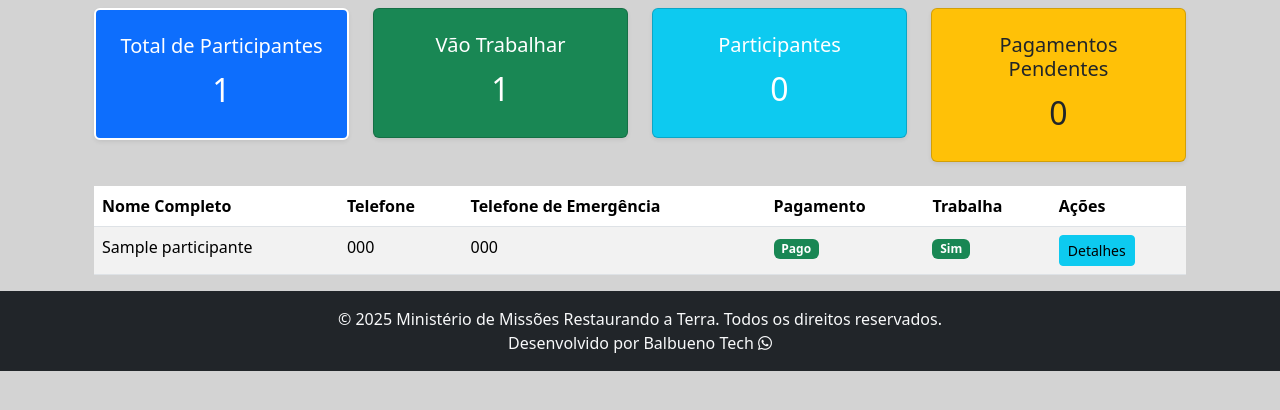
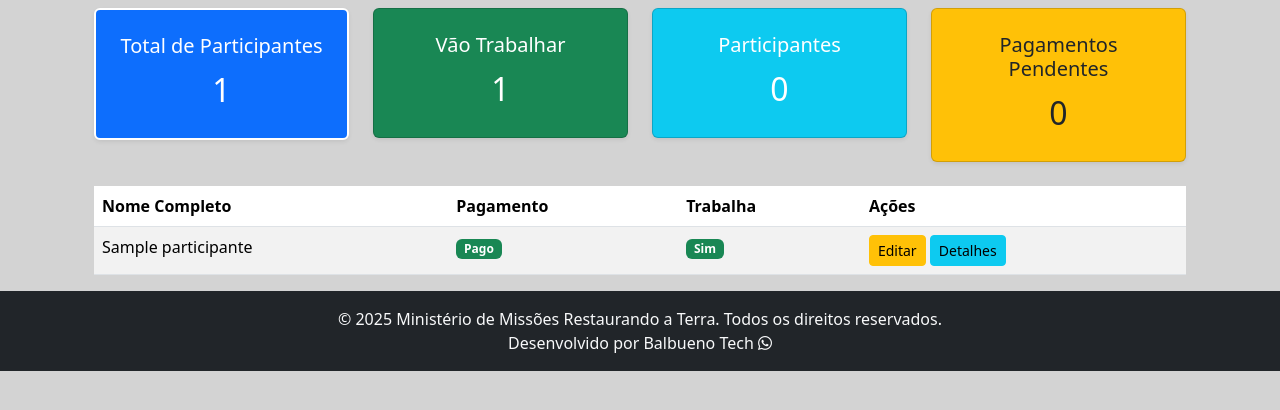
Before and after one commit to Edivan-Balbueno/Igreja-mmrt, a Django app: page /encontro-com-deus/gerenciar_participantes/ in a window 1280 px wide. Shown: the part 154-564 px from the top of the page. Run offline with Django 4.2, Linux system fonts and the light colour scheme; a user stored in the database is signed in; tables that the repository leaves empty hold one stand-in row (values such as "Sample post").

Commit message:
alterações na página de gerenciamento dos participante 2

```diff
--- a/templates/encontro_com_deus/gerenciar_participantes.html
+++ b/templates/encontro_com_deus/gerenciar_participantes.html
@@ -30,7 +30,8 @@
             <div class="col-md-3">
                 <a href="{% url 'gerenciar_participantes' %}?filtro=nao_vai_trabalhar" class="card bg-info text-white shadow-sm p-2 text-decoration-none {% if filtro_ativo == 'nao_vai_trabalhar' %}border border-white border-2{% endif %}">
                     <div class="card-body">
-                        <h5 class="card-title">Participantes</h5> <p class="card-text fs-2">{{ nao_vai_trabalhar }}</p>
+                        <h5 class="card-title">Participantes</h5>
+                        <p class="card-text fs-2">{{ nao_vai_trabalhar }}</p>
                     </div>
                 </a>
             </div>
@@ -50,8 +51,6 @@
                     <thead>
                         <tr>
                             <th>Nome Completo</th>
-                            <th>Telefone</th>
-                            <th>Telefone de Emergência</th>
                             <th>Pagamento</th>
                             <th>Trabalha</th>
                             <th>Ações</th>
@@ -61,8 +60,6 @@
                         {% for participante in participantes %}
                             <tr>
                                 <td>{{ participante.nome_completo }}</td>
-                                <td>{{ participante.telefone }}</td>
-                                <td>{{ participante.telefone_amigo_familiar }}</td>
                                 <td>
                                     {% if participante.evento_pago %}
                                         <span class="badge bg-success">Pago</span>
@@ -78,6 +75,7 @@
                                     {% endif %}
                                 </td>
                                 <td>
+                                    <a href="{% url 'editar_participante' participante.pk %}" class="btn btn-warning btn-sm">Editar</a>
                                     <a href="{% url 'detalhes_participante' participante.pk %}" class="btn btn-info btn-sm">Detalhes</a>
                                 </td>
                             </tr>
```
Also changed, not shown: webapp/settings.py (+6 -13 lines).
